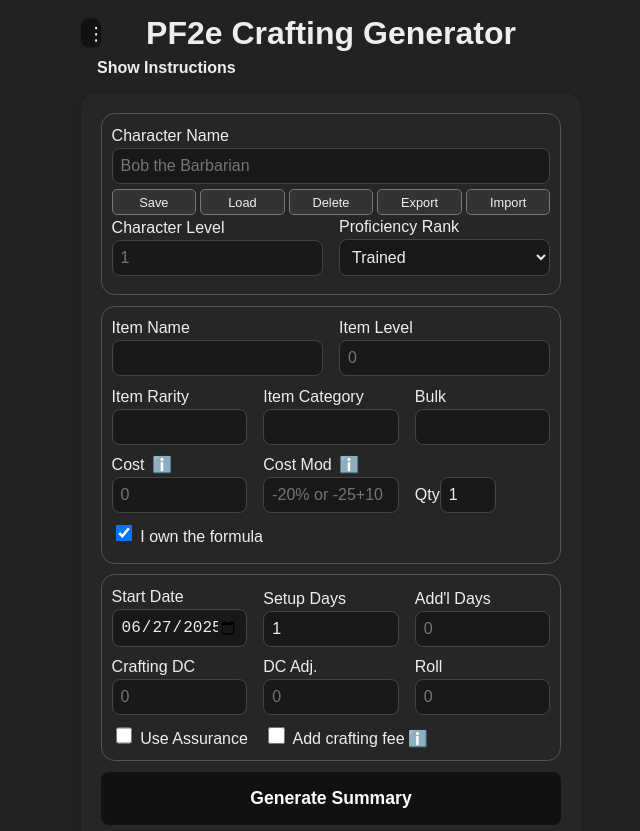
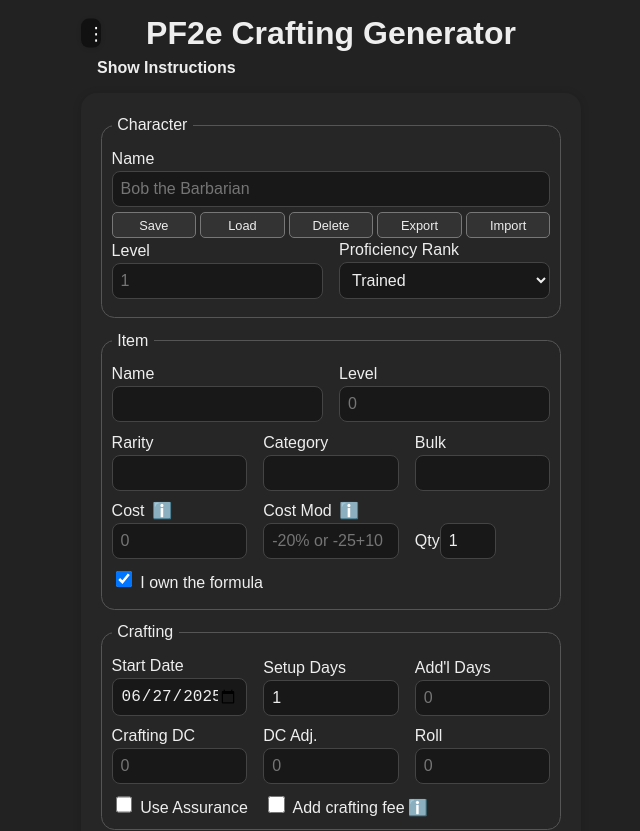
Before and after one commit to tuhs1985/pf2e-crafting, a React (Vite) app: page / in a window 1280 px wide. Shown: the top 831 px of the page, without its empty margins (309-949 px from the left). Built offline with nearby package versions, Linux system fonts and the light colour scheme.

Commit message:
Label form groups and shorten field names

```diff
--- a/src/App.css
+++ b/src/App.css
@@ -119,10 +119,12 @@
 
 .form-section {
   min-width: 0;
+  margin: 0;
   padding: .6rem;
   border: 1px solid #555;
   border-radius: .85rem;
 }
+.form-section legend { padding: 0 .35rem; color: #eee; }
 
 .form-section + .form-section { margin-top: .45rem; }
 
--- a/src/App.tsx
+++ b/src/App.tsx
@@ -499,10 +499,11 @@
           }}
           autoComplete="off"
         >
-          <section className="form-section" aria-label="Character details">
-          {/* Character Name */}
+          <fieldset className="form-section">
+            <legend>Character</legend>
+          {/* Character name */}
           <label>
-            Character Name
+            Name
             <input
               type="text"
               value={character}
@@ -516,10 +517,10 @@
               setCharacter(profile.name); setCharacterLevel(String(profile.level)); setProficiency(profile.proficiency);
             }} />
 
-          {/* Character Level and Proficiency, same line */}
+          {/* Character level and proficiency, same line */}
           <div className="form-row">
             <label>
-              Character Level
+              Level
               <input
                 type="number"
                 min={1}
@@ -542,12 +543,13 @@
             </label>
           </div>
 
-          </section>
-          <section className="form-section" aria-label="Item details">
-          {/* Item Name and Item Level, same line */}
+          </fieldset>
+          <fieldset className="form-section">
+            <legend>Item</legend>
+          {/* Item name and level, same line */}
           <div className="form-row">
             <label style={{ position: "relative" }}>
-              Item Name
+              Name
               <input
                 type="text"
                 value={itemName}
@@ -582,7 +584,7 @@
               )}
             </label>
 			<label>
-			  Item Level
+			  Level
 			<input
 			  type="number"
 			  min={0}
@@ -688,10 +690,10 @@
             </div>
           )}
 
-          {/* Item Rarity, Category, and Bulk, same line */}
+          {/* Rarity, category, and bulk, same line */}
           <div className="form-row">
             <label style={{ position: "relative" }}>
-              Item Rarity
+              Rarity
               <input
                 type="text"
                 value={effectiveRarity}
@@ -725,7 +727,7 @@
               )}
             </label>
             <label>
-              Item Category
+              Category
               <input
                 type="text"
                 value={itemCategory}
@@ -826,8 +828,9 @@
             </div>
           )}
 
-          </section>
-          <section className="form-section" aria-label="Crafting details">
+          </fieldset>
+          <fieldset className="form-section">
+            <legend>Crafting</legend>
           {/* Start Date, Setup Days, Add'l Downtime Days on same line */}
           <div className="form-row">
             <label>
@@ -920,7 +923,7 @@
                 placeholder={String(automaticFee)} aria-label="Crafting fee in gp"
                 onChange={e => setFeeOverride(e.target.value)} />
             </label></div>}
-          </section>
+          </fieldset>
           <button type="submit">Generate Summary</button>
         </form>
 
```
